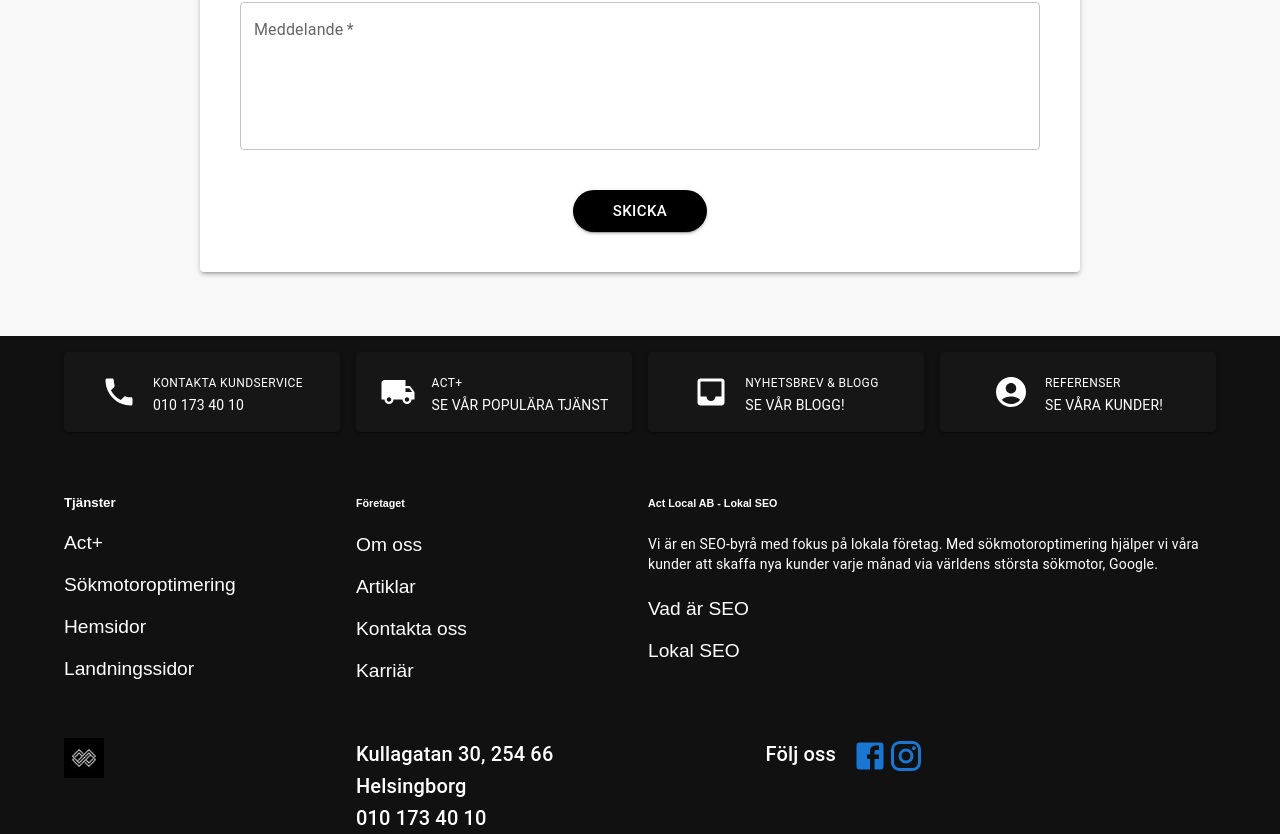
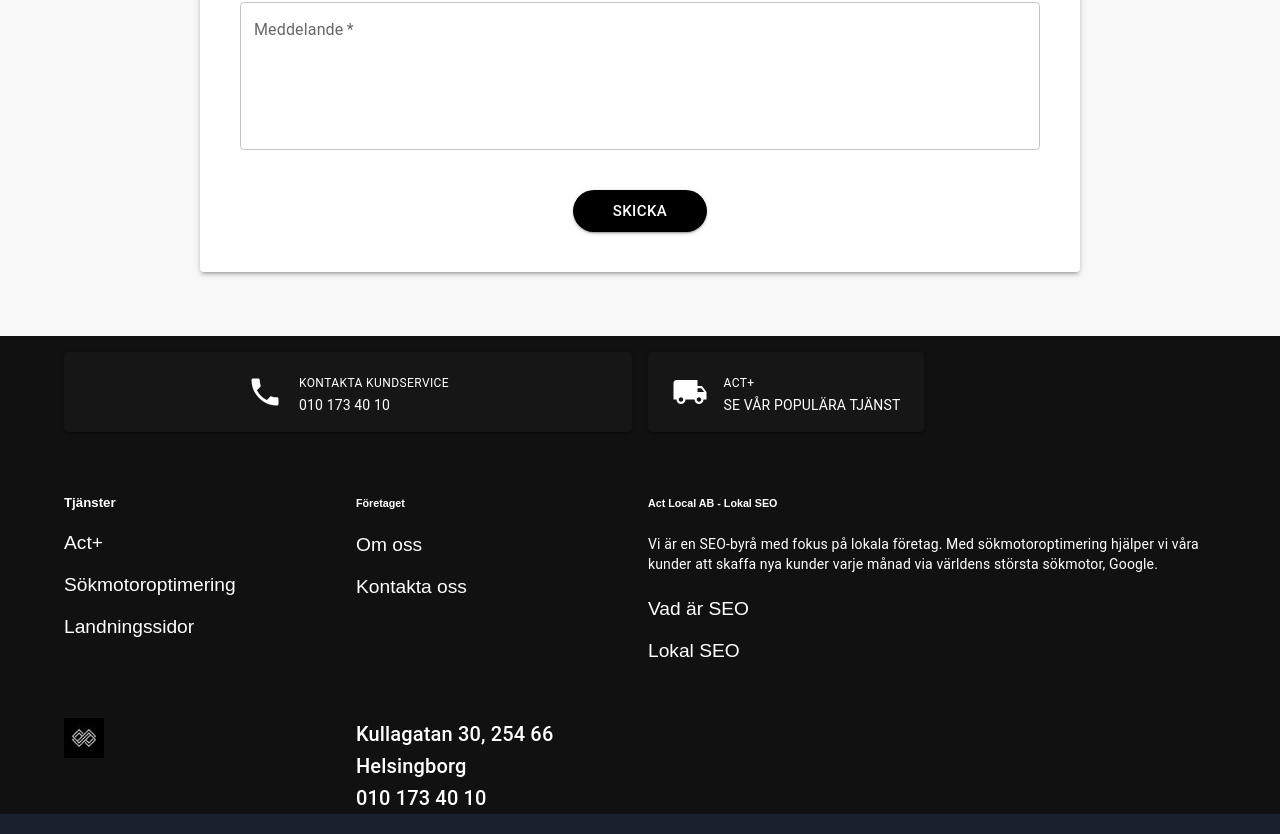
Before and after one commit to MHAD-MHAX/SAAS-project, a React (Create React App) app: page /seo in a window 1280 px wide. Shown: the part 5233-6067 px from the top of the page. Built offline with nearby package versions, Linux system fonts and the light colour scheme.

Commit message:
Friday4?

```diff
--- a/src/Footer.js
+++ b/src/Footer.js
@@ -11,7 +11,7 @@
       <Container>
         {/* Contact and Links Section */}
         <Grid container spacing={2}>
-          <Grid item md={3} xs={12}>
+          <Grid item md={6} xs={12}>
             <Button
               component={Link}
               href="/kontakt"
@@ -41,36 +41,7 @@
               </Box>
             </Button>
           </Grid>
-          <Grid item md={3} xs={12}>
-            <Button
-              component={Link}
-              href="/artiklar"
-              variant="contained"
-              fullWidth
-              sx={{ height: '80px', backgroundColor: 'rgba(255,255,255,.02)', borderColor: 'rgba(255,255,255,.02)' }}
-            >
-              <Inbox sx={{ fontSize: 36 }} />
-              <Box sx={{ pl: 2 }}>
-                <Typography variant="caption">Nyhetsbrev &amp; Blogg</Typography>
-                <Typography variant="body2">Se vår blogg!</Typography>
-              </Box>
-            </Button>
-          </Grid>
-          <Grid item md={3} xs={12}>
-            <Button
-              component={Link}
-              href="/kunder"
-              variant="contained"
-              fullWidth
-              sx={{ height: '80px', backgroundColor: 'rgba(255,255,255,.02)', borderColor: 'rgba(255,255,255,.02)' }}
-            >
-              <AccountCircle sx={{ fontSize: 36 }} />
-              <Box sx={{ pl: 2 }}>
-                <Typography variant="caption">Referenser</Typography>
-                <Typography variant="body2">Se våra kunder!</Typography>
-              </Box>
-            </Button>
-          </Grid>
+
         </Grid>
 
         {/* Footer Links */}
@@ -90,7 +61,7 @@
                 Act+
               </Link>
               <Link
-                href="/seo-sokmotoroptimering"
+                href="/seo"
                 sx={{
                   color: 'white',
                   cursor: 'pointer',
@@ -101,18 +72,7 @@
                 Sökmotoroptimering
               </Link>
               <Link
-                href="/hemsidor"
-                sx={{
-                  color: 'white',
-                  cursor: 'pointer',
-                  textDecoration: 'none',
-                  fontSize: '1.2rem', // Increased font size
-                }}
-              >
-                Hemsidor
-                </Link>
-              <Link
-                href="/landningssajt-landningssidor"
+                href="/landing"
                 sx={{
                   color: 'white',
                   cursor: 'pointer',
@@ -128,7 +88,7 @@
             <h6>Företaget</h6>
             <Box sx={{ display: 'flex', flexDirection: 'column', gap: '20px' }}>
               <Link
-                href="/om-oss"
+                href="/about"
                 sx={{
                   color: 'white',
                   cursor: 'pointer',
@@ -138,19 +98,9 @@
               >
                 Om oss
               </Link>
+
               <Link
-                href="/artiklar"
-                sx={{
-                  color: 'white',
-                  cursor: 'pointer',
-                  textDecoration: 'none',
-                  fontSize: '1.2rem', // Increased font size
-                }}
-              >
-                Artiklar
-              </Link>
-              <Link
-                href="/kontakt"
+                href="/contact"
                 sx={{
                   color: 'white',
                   cursor: 'pointer',
@@ -160,17 +110,7 @@
               >
                 Kontakta oss
               </Link>
-              <Link
-                href="/karriar"
-                sx={{
-                  color: 'white',
-                  cursor: 'pointer',
-                  textDecoration: 'none',
-                  fontSize: '1.2rem', // Increased font size
-                }}
-              >
-                Karriär
-              </Link>
+
             </Box>
           </Grid>
           <Grid item md={6} xs={12}>
@@ -220,15 +160,7 @@
               </Grid>
             </Grid>
           </Grid>
-          <Grid item md={3} xs={12} sx={{ display: 'flex', justifyContent: 'flex-end' }}>
-            <Typography variant="h6" sx={{ mr: 2 }}>Följ oss</Typography>
-            <Link href="https://www.facebook.com/ActLocalSwe/" sx={{ textDecoration: 'none' }}>
-              <Facebook sx={{ fontSize: 36 }} />
-            </Link>
-            <Link href="https://www.instagram.com/actlocalse/" sx={{ textDecoration: 'none' }}>
-              <Instagram sx={{ fontSize: 36 }} />
-            </Link>
-          </Grid>
+
         </Grid>
       </Container>
     </footer>
--- a/src/Navbar.js
+++ b/src/Navbar.js
@@ -52,7 +52,7 @@
           flexShrink: 0,
           '& .MuiDrawer-paper': {
             width: 350,
-            backgroundColor: 'black',
+            backgroundColor: 'white',
             color: 'white',
           },
         }}
@@ -60,37 +60,39 @@
         anchor="left"
       >
         <List>
-          <ListItem button component="a" href="/">
-            <ListItemText style={{ textDecoration: 'none', color: 'white' }} primary="Hem" />
-          </ListItem>
-          <ListItem button component="a" href="/about">
-            <ListItemText style={{ textDecoration: 'none', color: 'white' }} primary="Om oss" />
-          </ListItem>
-          <ListItem button component="a" href="/contact">
-            <ListItemText style={{ textDecoration: 'none', color: 'white' }} primary="Kontakta oss" />
-          </ListItem>
-
-          {/* Tjänster Dropdown in Drawer */}
-          <ListItem button onClick={handleDrawerMenuToggle}>
-            <ListItemText style={{ color: 'grey' }} primary="Tjänster" />
-            {menuOpen ? <ExpandLess /> : <ExpandMore />}
+        <ListItem button onClick={handleDrawerMenuToggle}>
+            <ListItemText style={{ color: 'black' }} primary="Tjänster" />
+            {menuOpen ? <ExpandLess sx={{color:'black'}} /> : <ExpandMore sx={{color:'black'}}  />}
           </ListItem>
           <Collapse in={menuOpen} timeout="auto" unmountOnExit>
             <List component="div" disablePadding>
               <ListItem button component="a" href="/act">
-                <ListItemText style={{ textDecoration: 'none', color: 'blue' }} primary="Act+" />
+                <ListItemText style={{ textDecoration: 'none', color: 'grey' }} primary="Act+" />
               </ListItem>
               <ListItem button component="a" href="/scan">
-                <ListItemText style={{ textDecoration: 'none', color: 'blue' }} primary="Synlighetsanalys" />
+                <ListItemText style={{ textDecoration: 'none', color: 'grey' }} primary="Synlighetsanalys" />
               </ListItem>
               <ListItem button component="a" href="/seo">
-                <ListItemText style={{ textDecoration: 'none', color: 'blue' }} primary="SEO – Sökmotoroptimering" />
+                <ListItemText style={{ textDecoration: 'none', color: 'grey' }} primary="SEO – Sökmotoroptimering" />
               </ListItem>
               <ListItem button component="a" href="/landing">
-                <ListItemText style={{ textDecoration: 'none', color: 'blue' }} primary="Landningssidor" />
+                <ListItemText style={{ textDecoration: 'none', color: 'grey' }} primary="Landningssidor" />
               </ListItem>
             </List>
           </Collapse>
+
+          <ListItem button component="a" href="/">
+            <ListItemText style={{ textDecoration: 'none', color: 'black' }} primary="Hem" />
+          </ListItem>
+          <ListItem button component="a" href="/about">
+            <ListItemText style={{ textDecoration: 'none', color: 'black' }} primary="Om oss" />
+          </ListItem>
+          <ListItem button component="a" href="/contact">
+            <ListItemText style={{ textDecoration: 'none', color: 'black' }} primary="Kontakta oss" />
+          </ListItem>
+
+          {/* Tjänster Dropdown in Drawer */}
+
         </List>
         <Divider />
       </Drawer>
--- a/src/SEO.js
+++ b/src/SEO.js
@@ -98,8 +98,6 @@
           <Typography variant="h4" style={{ fontWeight: "bold", marginTop: "86px", }}>
             Toppa sökresultatet <br /> på Google och få nya kunder!
           </Typography>
-          <br></br>
-          <br></br>
           <Typography variant="h5" style={{ marginTop: "16px", maxWidth: "650px"}}>
             Vi hjälper både lokala företag och E-handlare att tjäna mer pengar
             varje månad med hjälp av Google. Bara i Sverige så googlas det i
```
